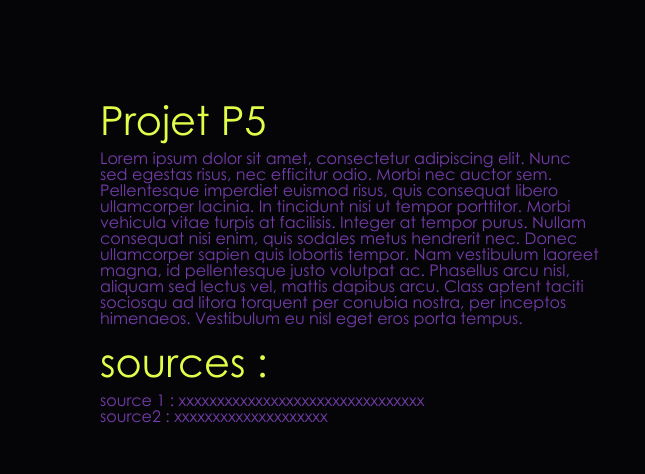
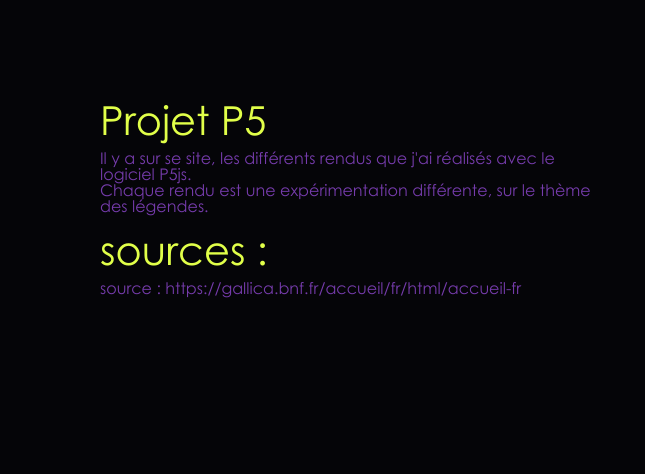
Before and after one commit to hugoguillemin-art/Sujet1, a plain HTML site: page index.html in a window 1280 px wide. Shown: the top 474 px of the page, 0-645 px from the left. Drawn offline with Linux system fonts and the light colour scheme.

Commit message:
Revise HTML content and video sources
Updated content and structure of the HTML document, including changes to the header text and video sources.

```diff
--- a/index.html
+++ b/index.html
@@ -24,13 +24,13 @@
 	<header>
     <h1>Projet P5</h1>
     <p class="premier">
-      Lorem ipsum dolor sit amet, consectetur adipiscing elit. Nunc sed egestas risus, nec efficitur odio. Morbi nec auctor sem. Pellentesque imperdiet euismod risus, quis consequat libero ullamcorper lacinia. In tincidunt nisi ut tempor porttitor. Morbi vehicula vitae turpis at facilisis. Integer at tempor purus. Nullam consequat nisi enim, quis sodales metus hendrerit nec. Donec ullamcorper sapien quis lobortis tempor. Nam vestibulum laoreet magna, id pellentesque justo volutpat ac. Phasellus arcu nisl, aliquam sed lectus vel, mattis dapibus arcu. Class aptent taciti sociosqu ad litora torquent per conubia nostra, per inceptos himenaeos. Vestibulum eu nisl eget eros porta tempus.
+      Il y a sur se site, les différents rendus que j'ai réalisés avec le logiciel P5js. <br>
+      Chaque rendu est une expérimentation différente, sur le thème des légendes.
     </p>
      <br>
        <h2>sources :</h2>
        <p class="deuxieme">
-        source 1 : xxxxxxxxxxxxxxxxxxxxxxxxxxxxxxxx<br>
-        source2 : xxxxxxxxxxxxxxxxxxxx
+        source : https://gallica.bnf.fr/accueil/fr/html/accueil-fr
        </p>
   </header>
   <figure>
```
